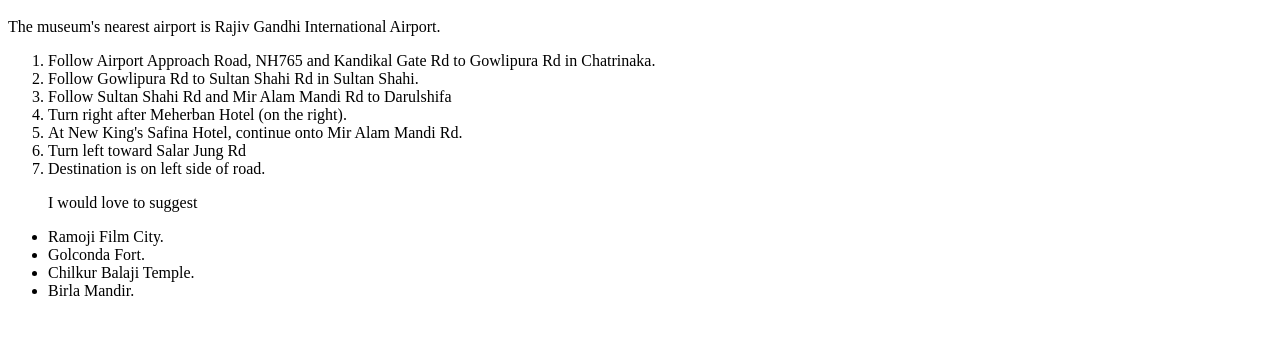
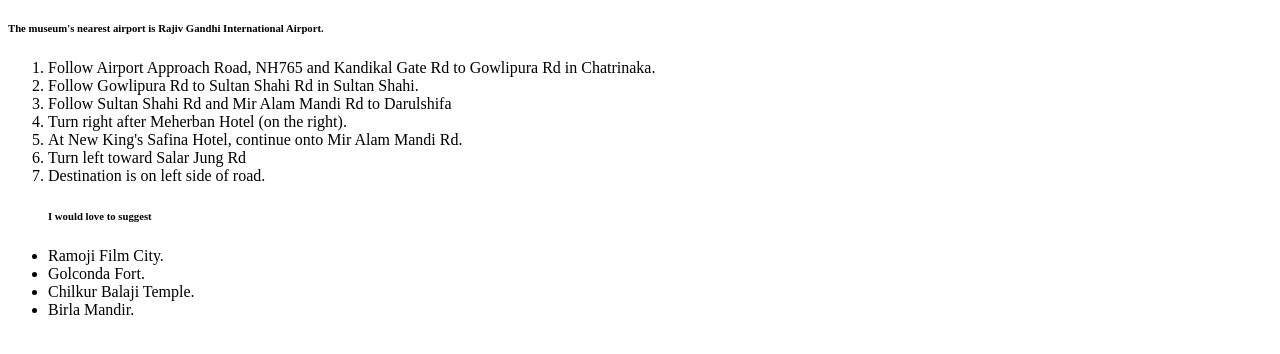
Before and after one commit to 44-563-Web-Apps-F22/44563-webapps-assignment-3-TejoTata, a plain HTML site: page index.html in a window 1280 px wide. Shown: the part 236-590 px from the top of the page. Drawn offline with Linux system fonts and the light colour scheme.

```diff
--- a/index.html
+++ b/index.html
@@ -12,7 +12,7 @@
 <head>
     <h1>Way to reach Museum From Rajiv Gandhi International Airport</h1>
 </head>
-<p>The museum's nearest airport is Rajiv Gandhi International Airport.</p>
+<h6>The museum's nearest airport is Rajiv Gandhi International Airport.</h6>
 <ol>
     <li>Follow Airport Approach Road, NH765 and Kandikal Gate Rd to Gowlipura Rd in Chatrinaka.</li>
     <li>Follow Gowlipura Rd to Sultan Shahi Rd in Sultan Shahi.</li>
@@ -21,7 +21,7 @@
     <li>At New King's Safina Hotel, continue onto Mir Alam Mandi Rd.</li>
     <li>Turn left toward Salar Jung Rd</li>
     <li>Destination is on left side of road.</li>
-<p>I would love to suggest</p>
+<h6>I would love to suggest</h6>
 </ol>
 <ul>
     <li>Ramoji Film City.</li>
```
